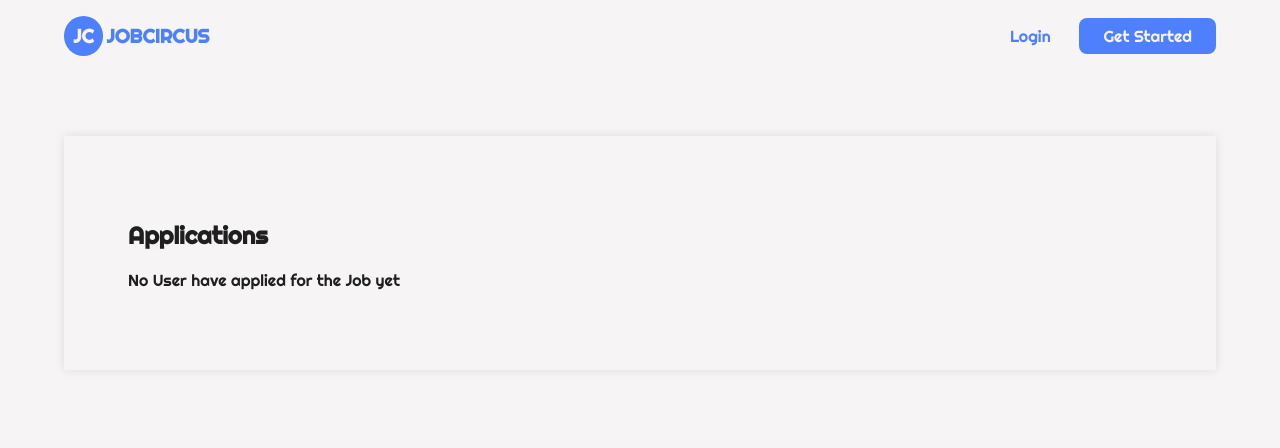
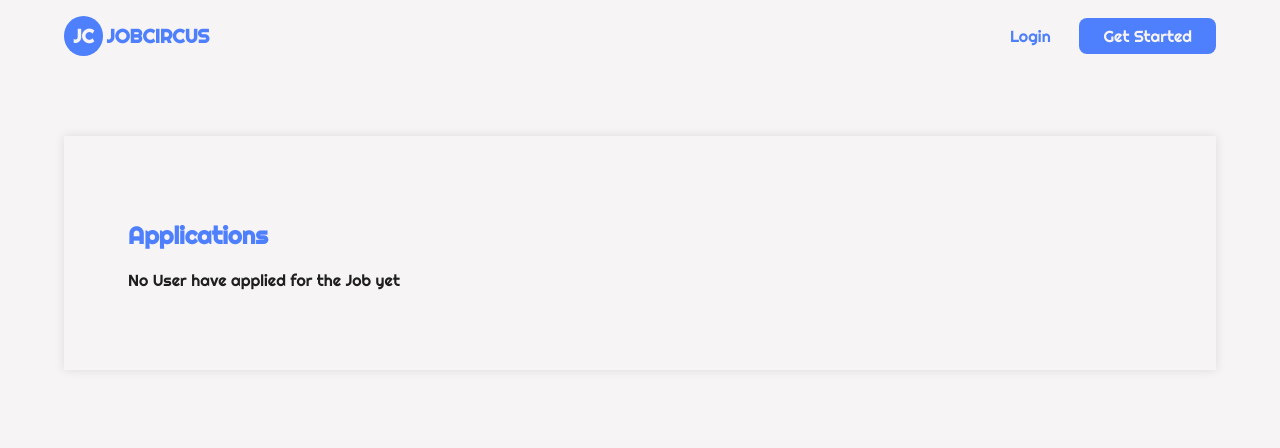
Before and after one commit to Khingz/job_circus, a Flask app: template web_flask/templates/application-list.html in a window 1280 px wide. Shown: the top 448 px of the page. Run offline with Flask 3, Linux system fonts and the light colour scheme; the template is opened without the code that fills it, so the values that code supplies are empty.

Commit message:
fix: styles fix application model

```diff
--- a/web_flask/static/css/application-list.css
+++ b/web_flask/static/css/application-list.css
@@ -15,7 +15,9 @@
     box-sizing: border-box;
 }
 
-
+.apply-list-container .apply-list-section h2 {
+    color: var(--primary-color);
+}
 
 /* Media query  */
 @media screen and (max-width: 768px) {
--- a/web_flask/static/css/apply-card.css
+++ b/web_flask/static/css/apply-card.css
@@ -8,7 +8,7 @@
     display: flex;
     justify-content: space-between;
     align-items: center;
-    padding: 0 1rem;
+    padding: 1rem 1rem 0 1rem;
 }
 
 .apply-card .apply-job-buttons {
```
